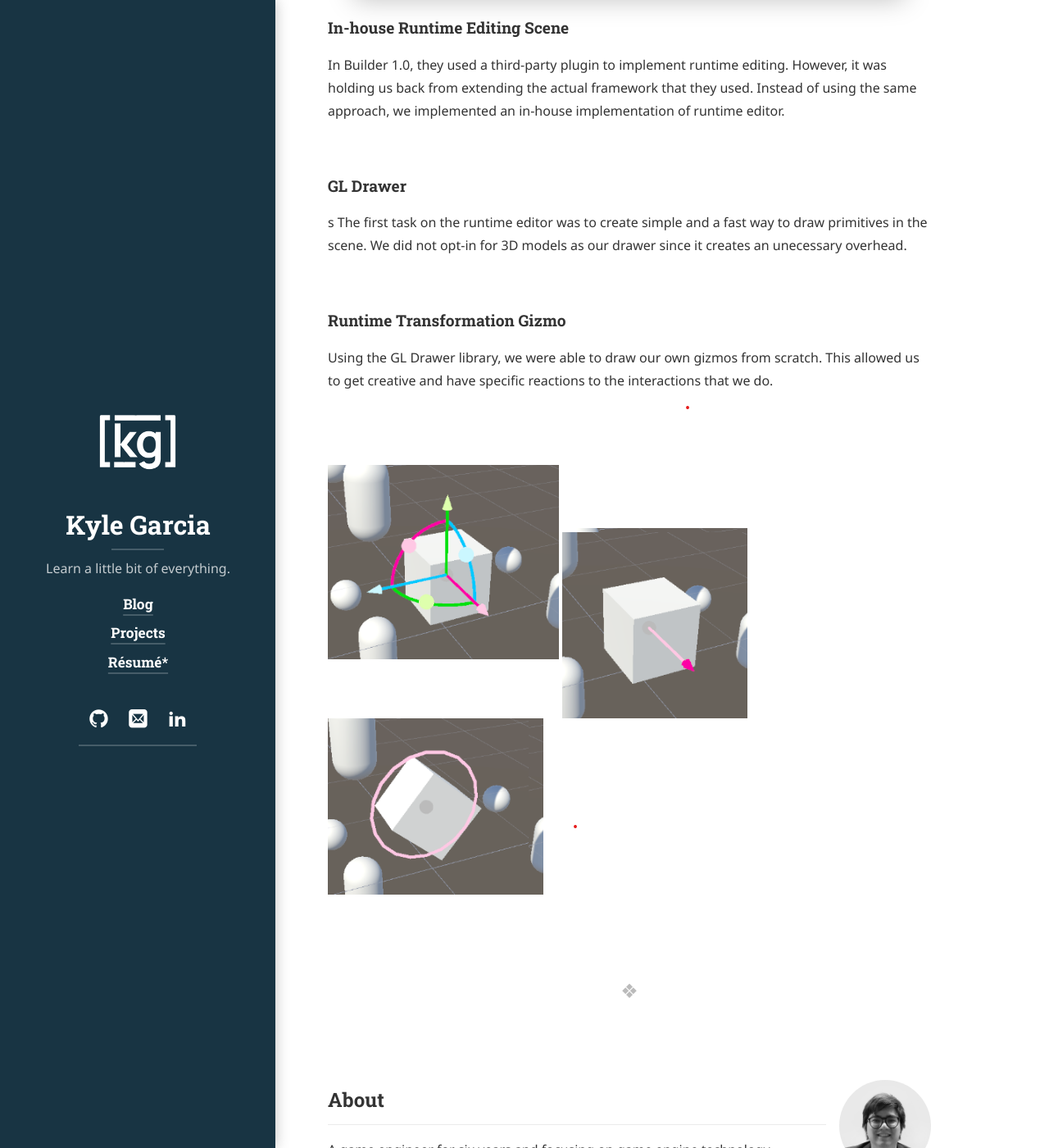
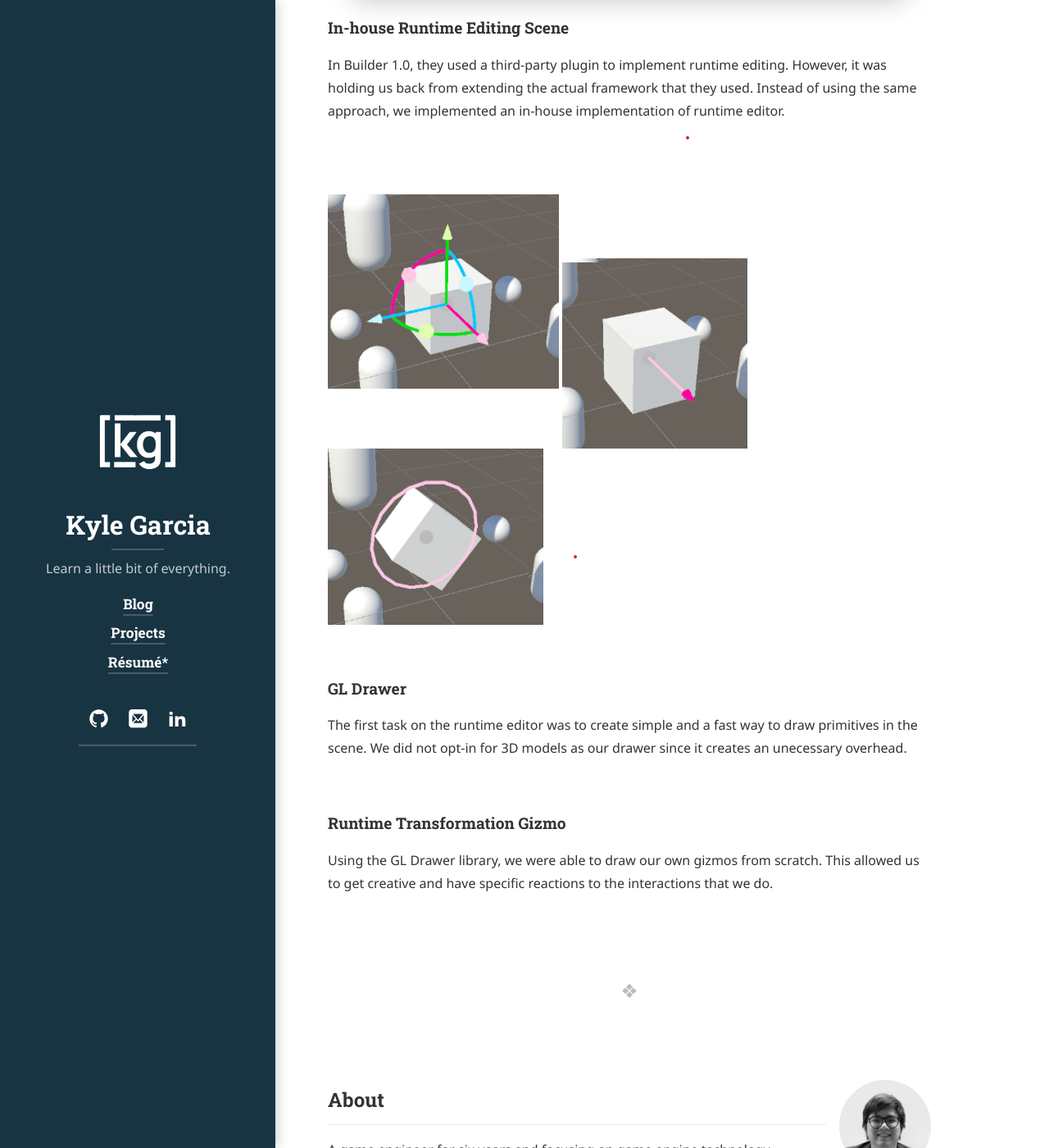
Before and after one commit to kkpgarcia/kkpgarcia.github.io, a Jekyll site: the page built from _projects/cloudberrie-builder-2.md, in a window 1280 px wide and 1400 px high, scrolled down 1920 px. Shown: the whole window at 82% size. Built offline with Jekyll 4.4.1, drawn with Linux system fonts in a browser that asks for light colours; cached includes are drawn as plain includes; nearby versions of some CDN libraries; some web fonts are replaced; library files that are not in the unit come from our copies.

Commit message:
Update cloudberrie-builder-2.md

```diff
--- a/_projects/cloudberrie-builder-2.md
+++ b/_projects/cloudberrie-builder-2.md
@@ -53,14 +53,13 @@ In-house inversion-of-control container that resolves dependencies.
 
 In Builder 1.0, they used a third-party plugin to implement runtime editing. However, it was holding us back from extending the actual framework that they used. Instead of using the same approach, we implemented an in-house implementation of runtime editor.
 
+![200x200](/assets/img/projects/gizmo1.png)
+![200x200](/assets/img/projects/gizmo2.png)
+![200x200](/assets/img/projects/gizmo3.png)
+
 ### GL Drawer
-s
 The first task on the runtime editor was to create simple and a fast way to draw primitives in the scene. We did not opt-in for 3D models as our drawer since it creates an unecessary overhead.
 
 ### Runtime Transformation Gizmo
 
 Using the GL Drawer library, we were able to draw our own gizmos from scratch. This allowed us to get creative and have specific reactions to the interactions that we do.
-
-![200x200](/assets/img/projects/gizmo1.png "Small example image")
-![200x200](/assets/img/projects/gizmo2.png "Small example image")
-![200x200](/assets/img/projects/gizmo3.png "Small example image")
```
